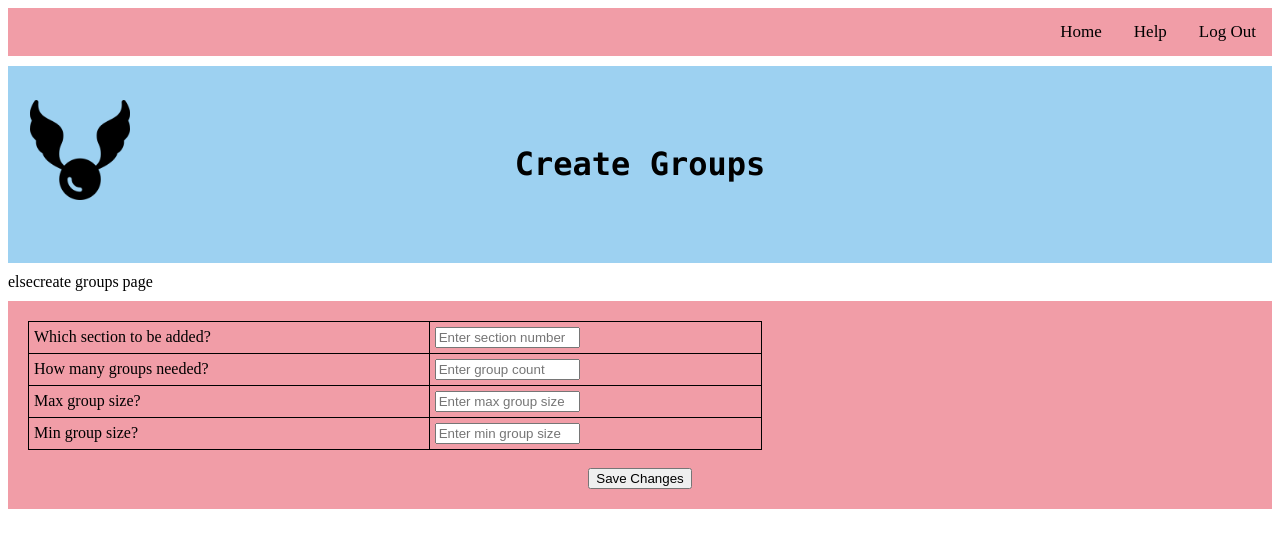
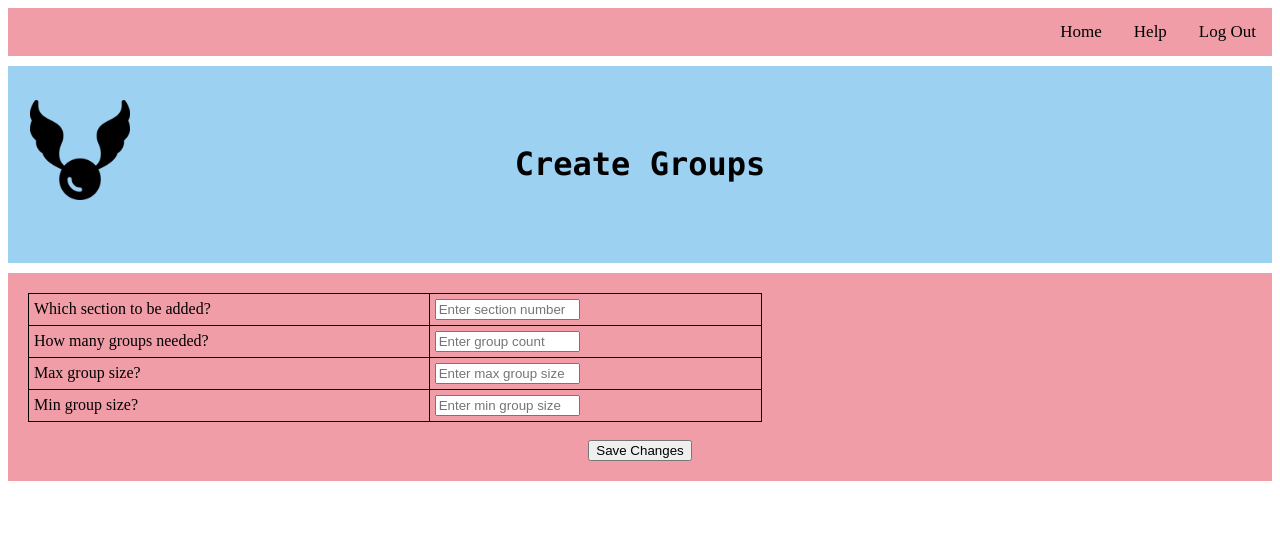
Before and after one commit to abdulkadir-erol/CS319-Project-1I, a PHP site: page /CreateGroups.php in a window 1280 px wide. Shown: the top 548 px of the page. Run offline with PHP 8.4, Linux system fonts and the light colour scheme.

Commit message:
Bug-fix
Deleted extra typo

```diff
--- a/htdocs/CreateGroups.php
+++ b/htdocs/CreateGroups.php
@@ -6,7 +6,7 @@ session_start();
 <!DOCTYPE html>
 <html>
 <head>
-<title>Create Groups Page</title>
+<title>Snitch</title>
 <style>
 
 /* Top Menu Bar of the website */
@@ -144,11 +144,7 @@ th, td {
   if(isset($_POST['saveChanges']))
   {
     $gr->createGroup($_POST["sectionNumber"], $_POST["groupCount"], $_POST["maxGroupSize"], $_POST["minGroupSize"]);
-    echo "otherrr";
-  }else {
-    echo "else";
   }
-echo "create groups page";
  ?>
 <div class="containerBody">
 	<div class="row">
```
